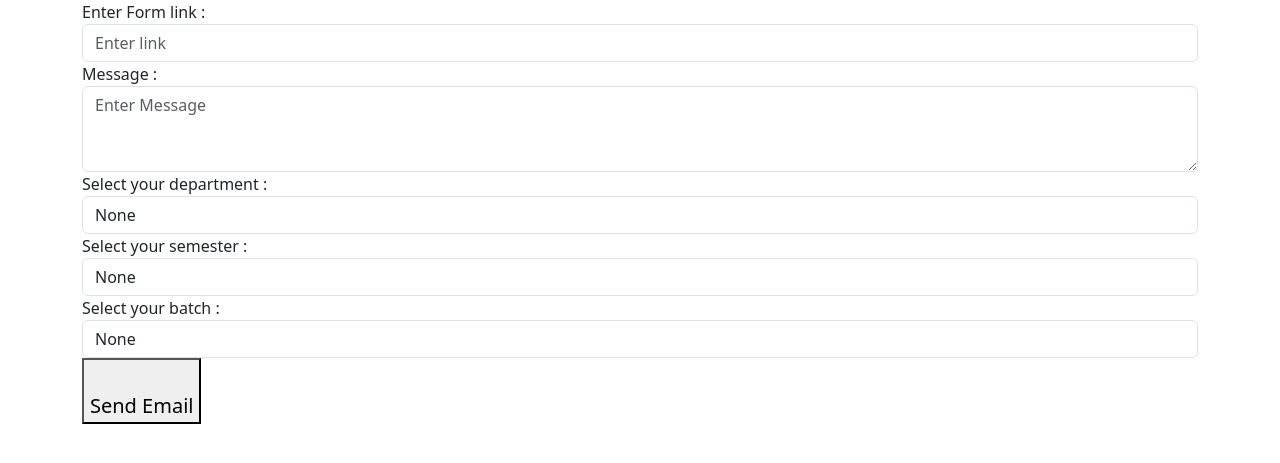
After one commit to Vraj-Shah-912/Binary_Bits, a Flask app: page /sendmail in a window 1280 px wide. The commit adds this page. Shown: the top 463 px of the page. Run offline with Flask 3, Linux system fonts and the light colour scheme.

Commit message:
send mail

```diff
--- a/app.py
+++ b/app.py
@@ -17,23 +17,21 @@ config = {
 
 firebase = pyrebase.initialize_app(config)
 auth = firebase.auth()
-db=firebase.database()
-
-app.secret_key = 'secret'
-
+db = firebase.database()
 
 
 
 app = Flask(__name__)
 mysql = MySQL()
 app.config['MYSQL_DATABASE_USER'] = 'root'
-app.config['MYSQL_DATABASE_PASSWORD'] =''
+app.config['MYSQL_DATABASE_PASSWORD'] = ''
 app.config['MYSQL_DATABASE_DB'] = 'binarybits'
 app.config['MYSQL_DATABASE_HOST'] = 'localhost'
 mysql.init_app(app)
 conn = mysql.connect()
-cursor =conn.cursor()
+cursor = conn.cursor()
 
+app.secret_key = 'secret'
 
 @app.route('/', methods=['POST', 'GET'])
 def index():
@@ -55,11 +53,11 @@ def login():
         try:
             user = auth.sign_in_with_email_and_password(email, password)
             session['user'] = user
-            flash("Logged in successfully","success")
+            flash("Logged in successfully", "success")
             return redirect('/')
         except:
-             flash("Incorect Email or password","danger")
-             return redirect('/login')
+            flash("Incorect Email or password", "danger")
+            return redirect('/login')
 
     return render_template('login.html')
 
@@ -77,11 +75,9 @@ def signup():
                 # user = auth.create_user_with_email_and_password(email, password)
                 print(email)
 
-
-
-                str1="insert into user values('"
-                str2="','"
-                str3="')"
+                str1 = "insert into user values('"
+                str2 = "','"
+                str3 = "')"
                 str = str1+email+str2+password+str3
 
                 print(str)
@@ -92,26 +88,29 @@ def signup():
                 # flash("signup successfully","success")
                 return redirect('/login')
             except:
-                flash("User already exists","warning")
+                flash("User already exists", "warning")
                 return redirect('/signup')
         else:
-            flash("password and confirm paswsword not match","warning")
+            flash("password and confirm paswsword not match", "warning")
             return redirect('/signup')
     else:
         return render_template('signup.html')
+
 
 @app.route('/aleart')
 def aleart():
     return render_template('aleart.html')
 
+
 @app.route('/logout')
 def logout():
     if ('user' in session):
         session.pop('user')
-        flash("logout successfully","success")
+        flash("logout successfully", "success")
         return redirect('/login')
     else:
         return redirect('/login')
+
 
 @app.route('/forgot', methods=['POST', 'GET'])
 def forgot():
@@ -120,11 +119,32 @@ def forgot():
             email = request.form.get('email')
             user = auth.send_password_reset_email(email)
         except:
+            flash("user not found", "danger")
+            return redirect('/forgot')
+        flash("reset email has send ", "success")
+        return redirect('/')
+    else:
+        return render_template('forgot.html')
+
+
+@app.route('/sendmail',methods=['POST','GET'])
+def sendmail():
+    if request.method == 'POST':
+        try:
+            formlink = request.form.get('link')
+            msg = request.form.get('msg')
+            department = request.form.get('department')
+            semester = request.form.get('semester')
+            batch = request.form.get('batch')
+
+
+        except:
             flash("user not found","danger")
             return redirect('/forgot')
         flash("reset email has send " ,"success")
         return redirect('/')
     else:
-        return render_template('forgot.html')
+        return render_template('sendmail.html')
 
-app.run(debug=True,port=5001)
+
+app.run(debug=True, port=5001)
--- /dev/null
+++ b/templates/sendmail.html
@@ -0,0 +1,68 @@
+{% extends 'base.html' %}
+{% block title %}
+    sendmail
+{% endblock title %}
+{% block style %}
+    {{super()}}
+    <link rel="stylesheet" href="">
+{% endblock style %}
+{% block body %}
+    <form action="send_mail.php" method="POST">
+  <div class="container">
+    <div class="form-group">
+      <label for="">Enter Form link :</label>
+      <input type="text" class="form-control" id="link" name="link" placeholder="Enter link">
+      <small class="invalid-feedback is-invalid">Please enter link</small>
+    </div>
+
+    <div class="form-group">
+      <label>Message :</label>
+      <textarea placeholder="Enter Message" name="msg" class="form-control" id="exampleFormControlTextarea1" rows="3"></textarea>
+    </div>
+
+    <div class="form-group">
+      <label for="department">Select your department :</label>
+      <select class="form-control" name="department" id="department" placeholder="Select your department">
+        <option>None</option>
+        <option>CE</option>
+        <option>IT</option>
+        <option>BM</option>
+        <option>MET</option>
+        <option>MECH</option>
+        <option>CIVIL</option>
+        <option>EC</option>
+        <option>IC</option>
+      </select>
+      <small class="invalid-feedback is-invalid">Please select department</small>
+    </div>
+    <div class="form-group">
+      <label for="semester">Select your semester :</label>
+      <select class="form-control" name="semester" id="semester">
+        <option>None</option>
+        <option>1</option>
+        <option>2</option>
+        <option>3</option>
+        <option>4</option>
+        <option>5</option>
+        <option>6</option>
+        <option>7</option>
+        <option>8</option>
+      </select>
+      <small class="invalid-feedback is-invalid">Please select semester</small>
+    </div>
+    <div class="form-group">
+      <label for="batch">Select your batch :</label>
+      <select class="form-control" name="batch" id="batch">
+        <option>None</option>
+        <option>A</option>
+        <option>B</option>
+      </select>
+      <small class="invalid-feedback is-invalid">Please select batch</small>
+    </div>
+
+    <div class="sendBtn">
+      <button type="submit" style="font-size:20px" name="submit" id="sendBtn"><i class="fa fa-send-o"></i><br>
+        Send Email</button>
+    </div>
+  </form>
+{% endblock body %}
```
Also changed, not shown: tempCodeRunnerFile.py (added, +12 -0 lines), templates/index.html (+12 -3 lines).
